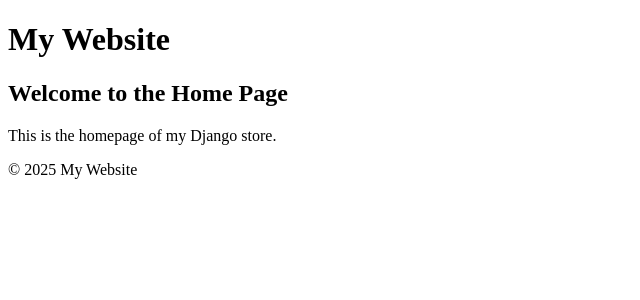
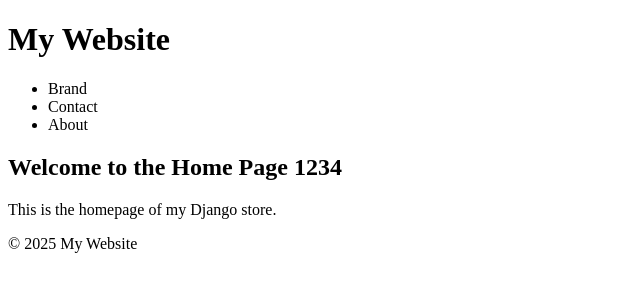
Before and after one commit to mehranghaffarian/Learning-Django, a Django app: page / in a window 1280 px wide. Shown: the top 300 px of the page, without its empty margins (0-640 px from the left). Run offline with Django 5.2, Linux system fonts and the light colour scheme.

Commit message:
still on templating

```diff
--- a/Products/templates/base.html
+++ b/Products/templates/base.html
@@ -8,8 +8,7 @@
 <body>
     <header>
         <h1>My Website</h1>
-        <nav>
-        </nav>
+        {% include 'navbar.html' %}
     </header>
 
     <main>
--- a/Products/templates/home.html
+++ b/Products/templates/home.html
@@ -3,6 +3,6 @@
 {% block title %}Home Page{% endblock %}
 
 {% block content %}
-    <h2>Welcome to the Home Page</h2>
+    <h2>Welcome to the Home Page {{code}}</h2>
     <p>This is the homepage of my Django store.</p>
 {% endblock %}
--- /dev/null
+++ b/Products/templates/navbar.html
@@ -0,0 +1,7 @@
+<nav>
+    <ul>
+        <li>Brand</li>
+        <li>Contact</li>
+        <li>About</li>
+    </ul>
+</nav>
--- a/Products/views.py
+++ b/Products/views.py
@@ -2,7 +2,10 @@ from django.shortcuts import render
 
 # Create your views here.
 def home_view(request, *args, **kargs):
-    return render(request, "home.html", {})
+    ctx = {
+        'code': 1234
+    }
+    return render(request, "home.html", ctx)
 
 def product_view(request, *args, **kargs):
     return render(request, "product.html", {})
```
